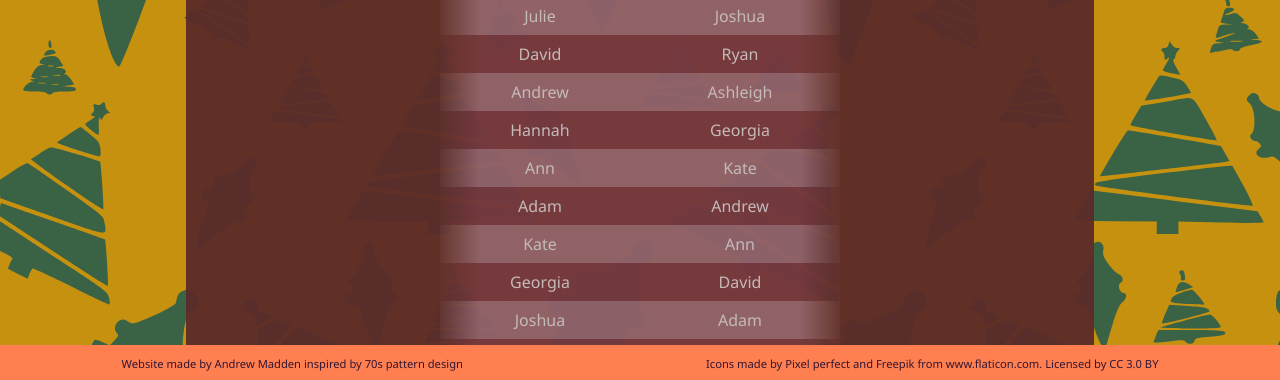
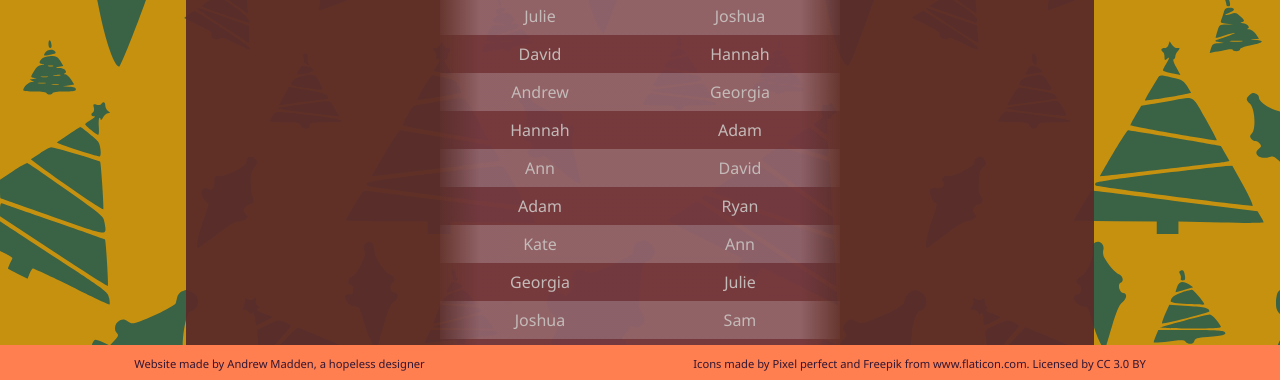
Before and after one commit to andrewmadden/kriskringle, a website: page index.html in a window 1280 px wide. Shown: the part 418-798 px from the top of the page. Drawn offline with Linux system fonts and the light colour scheme.

```diff
--- a/index.html
+++ b/index.html
@@ -33,7 +33,7 @@
             </table>
         </section>
         <footer>
-            <span>Website made by <a href="https://andrewmadden.tech" target="_blank" title="Andrew Madden Website">Andrew Madden</a> inspired by 70s pattern design</span>
+            <span>Website made by <a href="https://andrewmadden.tech" target="_blank" title="Andrew Madden Website">Andrew Madden</a>, a hopeless designer</span>
             <span>Icons made by <a href="https://www.flaticon.com/authors/pixel-perfect" title="Pixel perfect">Pixel perfect</a> and <a href="https://www.freepik.com/" title="Freepik">Freepik</a> from <a href="https://www.flaticon.com/" title="Flaticon">www.flaticon.com</a>. Licensed by <a href="http://creativecommons.org/licenses/by/3.0/" title="Creative Commons BY 3.0" target="_blank">CC 3.0 BY</a></span>
         </footer>
     </div>
--- a/js/files/matches.json
+++ b/js/files/matches.json
@@ -1 +1 @@
-{"matches":[{"giver":"Julie","receiver":"Joshua"},{"giver":"David","receiver":"Ryan"},{"giver":"Andrew","receiver":"Ashleigh"},{"giver":"Hannah","receiver":"Georgia"},{"giver":"Ann","receiver":"Kate"},{"giver":"Adam","receiver":"Andrew"},{"giver":"Kate","receiver":"Ann"},{"giver":"Georgia","receiver":"David"},{"giver":"Joshua","receiver":"Adam"},{"giver":"Ashleigh","receiver":"Pelle"},{"giver":"Sam","receiver":"Hannah"},{"giver":"Ryan","receiver":"Julie"},{"giver":"Pelle","receiver":"Sam"}]}
+{"matches":[{"giver":"Julie","receiver":"Joshua"},{"giver":"David","receiver":"Hannah"},{"giver":"Andrew","receiver":"Georgia"},{"giver":"Hannah","receiver":"Adam"},{"giver":"Ann","receiver":"David"},{"giver":"Adam","receiver":"Ryan"},{"giver":"Kate","receiver":"Ann"},{"giver":"Georgia","receiver":"Julie"},{"giver":"Joshua","receiver":"Sam"},{"giver":"Ashleigh","receiver":"Pelle"},{"giver":"Sam","receiver":"Kate"},{"giver":"Ryan","receiver":"Ashleigh"},{"giver":"Pelle","receiver":"Andrew"}]}
--- a/js/generator.js
+++ b/js/generator.js
@@ -1,4 +1,4 @@
-console.log('hello world');
+console.log('Generating new matches...');
 
 // Load the participants to be matched.
 const data = require('./files/participants.json');
```
Also changed, not shown: .circleci/config.yml (added).
